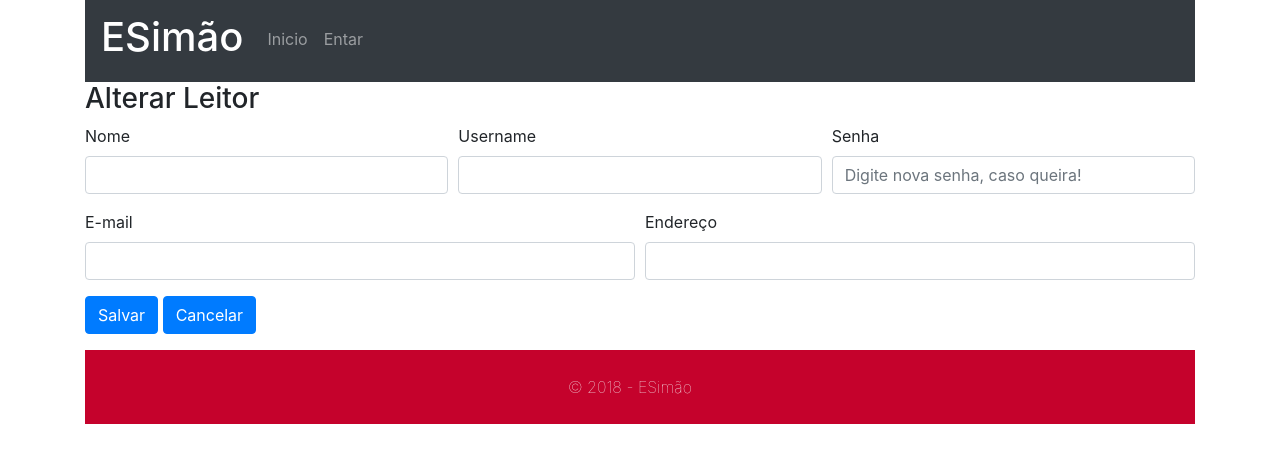
After one commit to EduardoSimao/PythonLibrarySystem, a Flask app: template app/templates/edit_leitor.html in a window 1280 px wide. The commit adds this page. Shown: the top 463 px of the page. Run offline with Flask 2, Linux system fonts and the light colour scheme; the template is opened without the code that fills it, so the values that code supplies are empty; some libraries are stand-ins or nearby versions.

Commit message:
Alterar Leitor

```diff
--- /dev/null
+++ b/app/templates/edit_leitor.html
@@ -0,0 +1,38 @@
+{% extends 'base.html' %}
+
+{% block title %} Alterar Leitor {% endblock %}
+
+{% block content %}
+<form method="POST" >
+    <h3>Alterar Leitor</h3>
+    <div class="form-row">
+        <div class="form-group col-md-4 col-md-offset-3">
+            <label>Nome</label>
+            <input id="nome" name="nome" type="text"  class="form-control" value="{{ leitor.nome }}" required />
+        </div>
+        <div class="form-group col-md-4 col-md-offset-3">
+            <label>Username</label>
+            <input id="username" name="username" type="text" class="form-control" value="{{ leitor.username }}"  required />
+        </div>
+        <div class="form-group col-md-4 col-md-offset-3">
+            <label>Senha</label>
+            <input id="password" name="password" type="password" class="form-control" placeholder="Digite nova senha, caso queira!" required />
+        </div>
+        <div class="form-group col-md-6">
+            <label>E-mail</label>
+            <input id="email" name="email" type="text" class="form-control" value="{{ leitor.email }}"  required />
+        </div>
+        <div class="form-group col-md-6">
+            <label>Endereço</label>
+            <input id="endereco" name="endereco" type="text" class="form-control" value="{{ leitor.endereco }}"  required  />
+        </div>
+
+    </div>
+
+    <div class="form-group">
+        <input type="submit" class="btn btn-primary" value="Salvar" />
+        <a href="{{ url_for('index.index') }}"><input type="button" class="btn btn-primary" value="Cancelar"/></a>
+    </div>
+</form>
+
+{% endblock %}
--- a/app/templates/listar_leitor.html
+++ b/app/templates/listar_leitor.html
@@ -21,6 +21,7 @@
             <th scope="col">E-mail</th>
             <th scope="col">Endereço</th>
             <th scope="col">Situação</th>
+            <th scope="col">Alterar Dados</th>
         </tr>
         </thead>
         <tbody>
@@ -31,7 +32,8 @@
             <td>{{ leitor.username }}</td>
             <td>{{ leitor.email }}</td>
             <td>{{ leitor.endereco }}</td>
-            <td><a href="list_leitor/alt_leitor/{{ leitor.id }}"> {{ leitor.situacao }}</a></td>
+            <td><a href="list_leitor/alt_situacao/{{ leitor.id }}"> {{ leitor.situacao }}</a></td>
+            <td><a href="list_leitor/alt_leitor/{{ leitor.id }}">Alterar</a></td>
         </tr>
         {% endfor %}
         </tbody>
```
Also changed, not shown: app/controllers/leitor/routes.py (+23 -2 lines), 1 other file.
